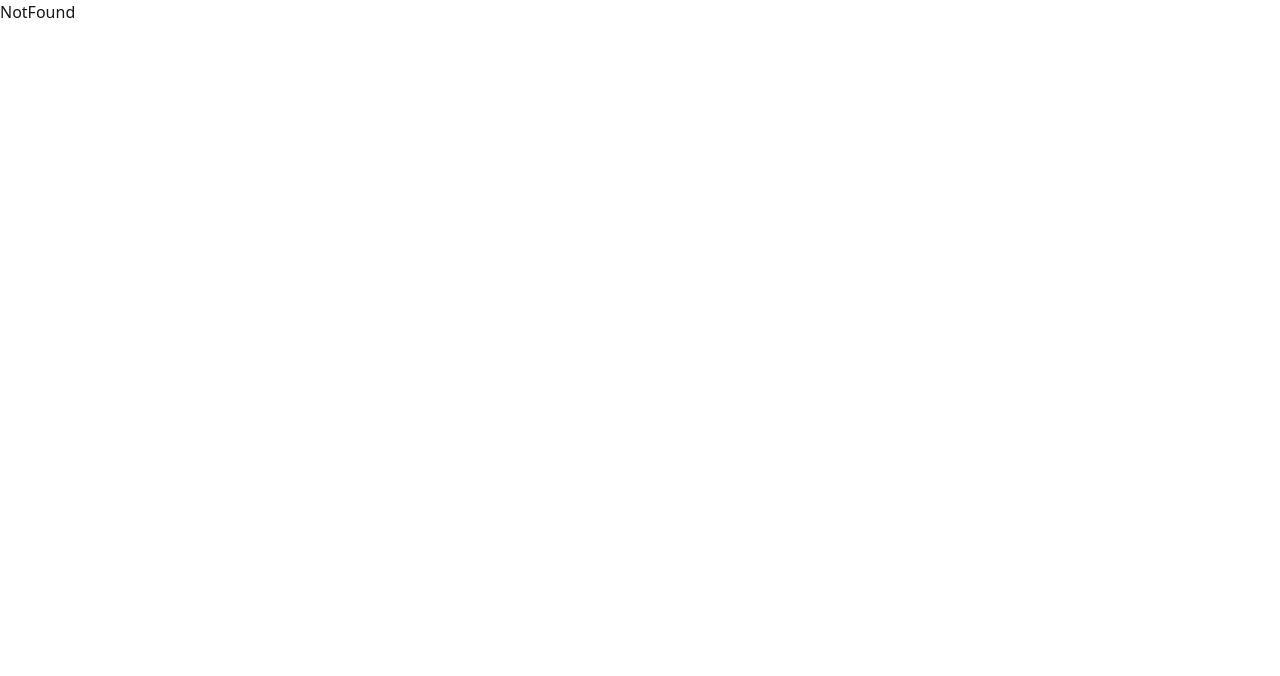
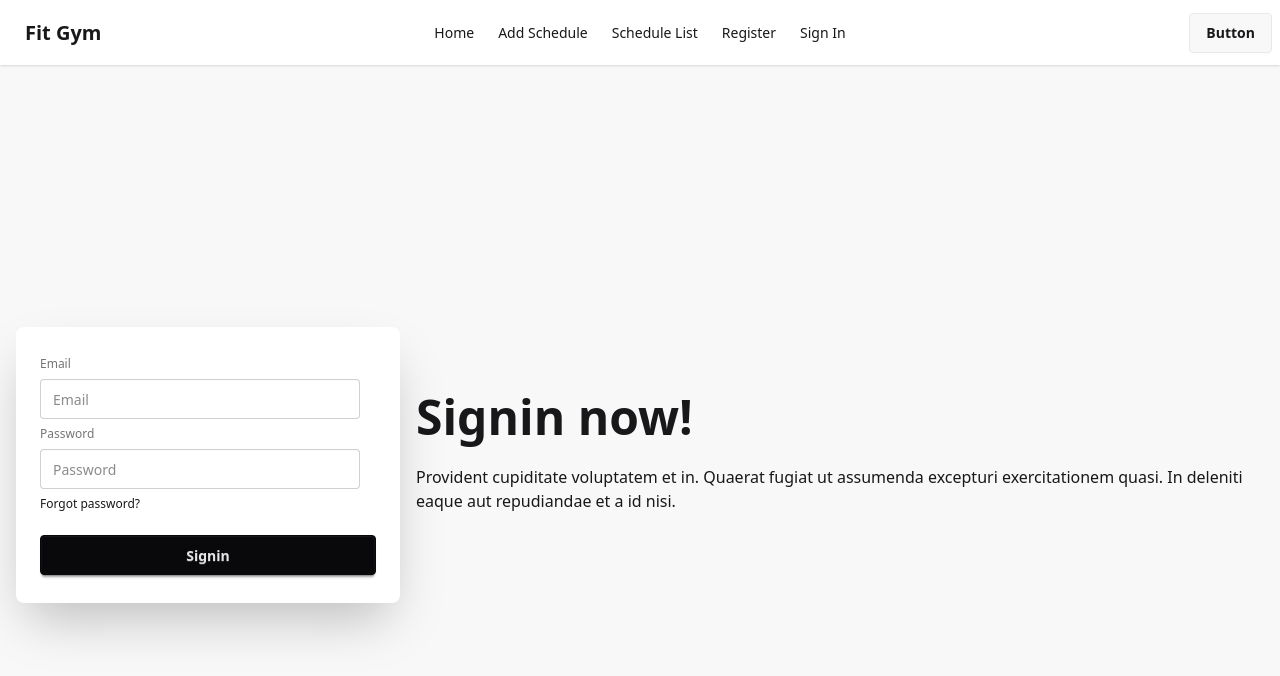
Before and after one commit to Taanveer22/fit-gym-client, a React (Vite) app: page /signin in a window 1280 px wide. Before the commit this address had no page. Shown: the top 676 px of the page. Built offline with nearby package versions, Linux system fonts and the light colour scheme.

Commit message:
alhamdulliah register and sign up form setup done

```diff
--- /dev/null
+++ b/src/pages/Register.jsx
@@ -0,0 +1,54 @@
+const Register = () => {
+  const handleRegisterForm = (e) => {
+    e.preventDefault();
+
+    const name = e.target.name.value;
+    const photo = e.target.photo.value;
+    const email = e.target.email.value;
+    const password = e.target.password.value;
+    console.log(name, photo, email, password);
+  };
+  return (
+    <div className="flex justify-center items-center min-h-screen">
+      <div className="card bg-base-100 w-full max-w-sm shrink-0 shadow-2xl">
+        <form onSubmit={handleRegisterForm} className="card-body">
+          <fieldset className="fieldset">
+            <label className="label">Name</label>
+            <input
+              name="name"
+              type="text"
+              className="input"
+              placeholder="Name"
+            />
+            <label className="label">Photo</label>
+            <input
+              name="photo"
+              type="text"
+              className="input"
+              placeholder="Photo"
+            />
+            <label className="label">Email</label>
+            <input
+              name="email"
+              type="email"
+              className="input"
+              placeholder="Email"
+            />
+
+            <label className="label">Password</label>
+            <input
+              name="password"
+              type="password"
+              className="input"
+              placeholder="Password"
+            />
+
+            <button className="btn btn-neutral mt-4">Register</button>
+          </fieldset>
+        </form>
+      </div>
+    </div>
+  );
+};
+
+export default Register;
--- /dev/null
+++ b/src/pages/SignIn.jsx
@@ -0,0 +1,51 @@
+const SignIn = () => {
+  const handleSignInSubmit = (e) => {
+    e.preventDefault();
+
+    const email = e.target.email.value;
+    const password = e.target.password.value;
+    console.log(email, password);
+  };
+  return (
+    <div>
+      <div className="hero bg-base-200 min-h-screen">
+        <div className="hero-content flex-col lg:flex-row-reverse">
+          <div className="text-center lg:text-left">
+            <h1 className="text-5xl font-bold">Signin now!</h1>
+            <p className="py-6">
+              Provident cupiditate voluptatem et in. Quaerat fugiat ut assumenda
+              excepturi exercitationem quasi. In deleniti eaque aut repudiandae
+              et a id nisi.
+            </p>
+          </div>
+          <div className="card bg-base-100 w-full max-w-sm shrink-0 shadow-2xl">
+            <form onSubmit={handleSignInSubmit} className="card-body">
+              <fieldset className="fieldset">
+                <label className="label">Email</label>
+                <input
+                  name="email"
+                  type="email"
+                  className="input"
+                  placeholder="Email"
+                />
+                <label className="label">Password</label>
+                <input
+                  name="password"
+                  type="password"
+                  className="input"
+                  placeholder="Password"
+                />
+                <div>
+                  <a className="link link-hover">Forgot password?</a>
+                </div>
+                <button className="btn btn-neutral mt-4">Signin</button>
+              </fieldset>
+            </form>
+          </div>
+        </div>
+      </div>
+    </div>
+  );
+};
+
+export default SignIn;
```
Also changed, not shown: src/routes/PublicRoutes.jsx (+10 -0 lines).
